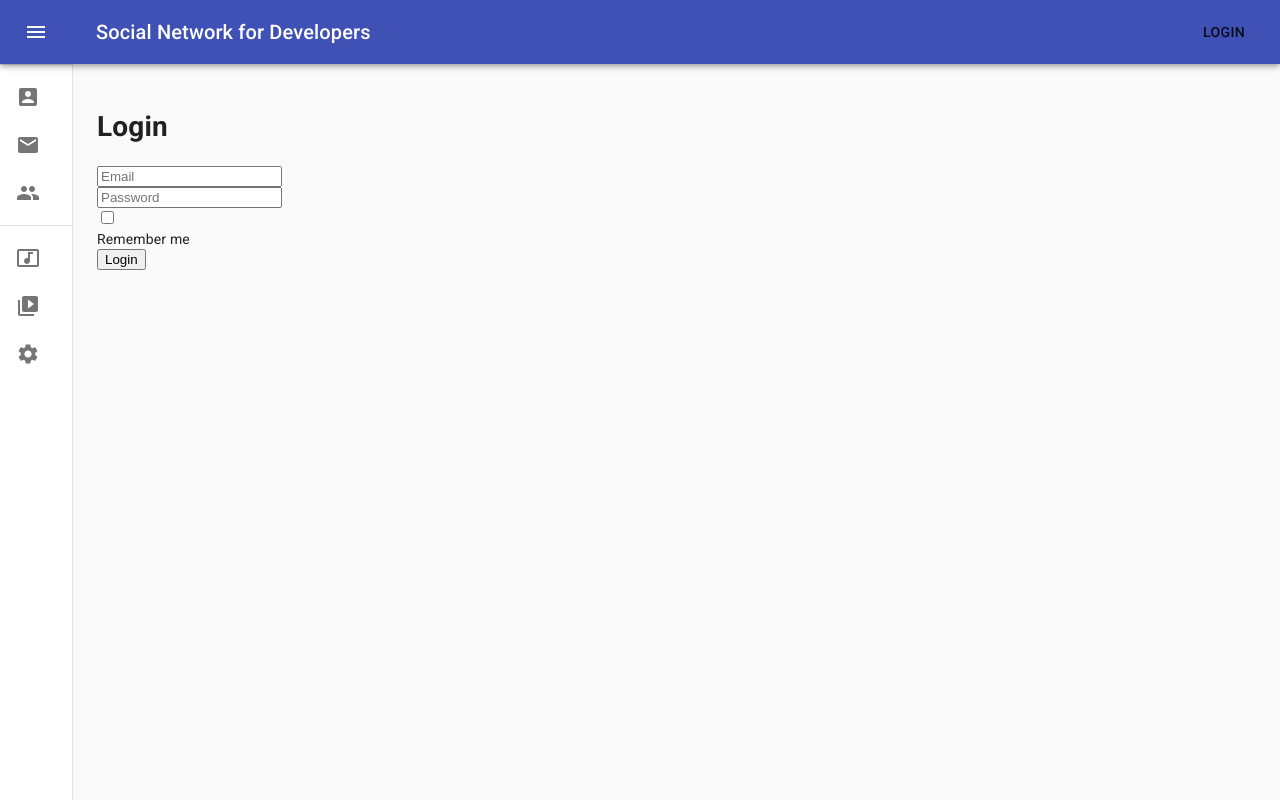
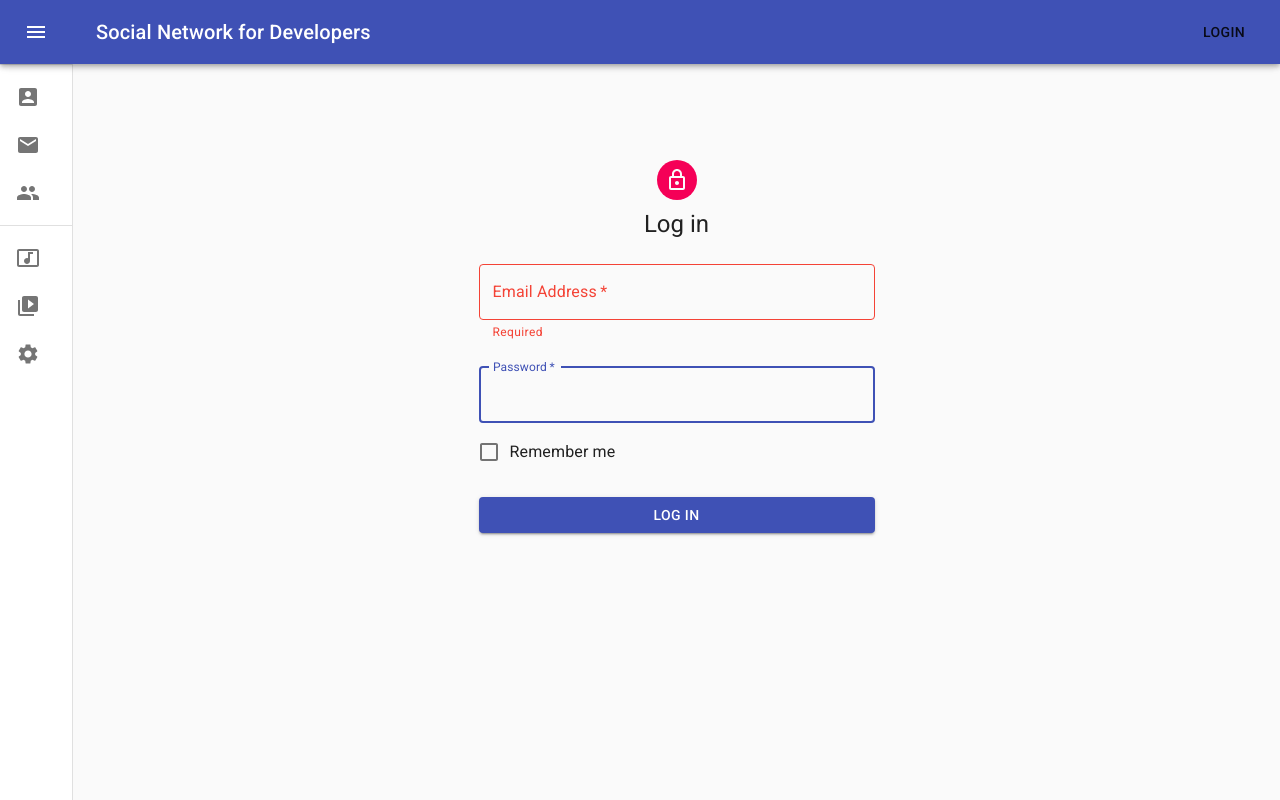
Before and after one commit to Alex-Mercy/Social-network, a React (Create React App) app: page /login in a window 1280 px wide. Built offline with nearby package versions, Linux system fonts and the light colour scheme.

Commit message:
loginForm

```diff
--- a/src/components/Header/HeaderMUI.jsx
+++ b/src/components/Header/HeaderMUI.jsx
@@ -8,6 +8,7 @@ import IconButton from '@material-ui/core/IconButton';
 import MenuIcon from '@material-ui/icons/Menu';
 import { Link } from 'react-router-dom';
 import clsx from 'clsx';
+
 
 const drawerWidth = 240;
 
@@ -67,7 +68,7 @@ const HeaderMUI = (props) => {
 
                     {props.isAuth ?
                         <div>{props.login} <div> <Button onClick={props.logout} >Logout</Button> </div></div>
-                        : <Link to="/login"><Button>Login</Button></Link>}
+                        : <Button component={Link} to="/login">Login</Button>}
 
                 </Toolbar>
             </AppBar>
--- a/src/components/Login/Login.jsx
+++ b/src/components/Login/Login.jsx
@@ -1,42 +1,121 @@
 import React from "react";
 import { connect } from "react-redux";
 import { Field, reduxForm } from "redux-form";
-import { Input } from "../common/FormsControls/FormsControls";
+import { Input, InputMui } from "../common/FormsControls/FormsControls";
 import { required } from "../validators/validator";
 import { login } from "../../redux/auth-Reducer";
 import { Navigate } from "react-router-dom";
-import styles from "../common/FormsControls/FormsControls.module.css";
+import { makeStyles } from "@material-ui/core";
+import Avatar from '@material-ui/core/Avatar';
+import Button from '@material-ui/core/Button';
+import CssBaseline from '@material-ui/core/CssBaseline';
+import FormControlLabel from '@material-ui/core/FormControlLabel';
+import Checkbox from '@material-ui/core/Checkbox';
+import LockOutlinedIcon from '@material-ui/icons/LockOutlined';
+import Typography from '@material-ui/core/Typography';
+import Container from '@material-ui/core/Container';
 
-const LoginForm = ({ handleSubmit, error, captchaUrl }) => {
+const validate = values => {
+    const errors = {}
+    const requiredFields = [ 'email', 'password' ]
+    requiredFields.forEach(field => {
+      if (!values[ field ]) {
+        errors[ field ] = 'Required'
+      }
+    })
+    if (values.email && !/^[A-Z0-9._%+-]+@[A-Z0-9.-]+\.[A-Z]{2,4}$/i.test(values.email)) {
+      errors.email = 'Invalid email address'
+    }
+    return errors
+  }
+
+  const useStyles = makeStyles((theme) => ({
+    paper: {
+      marginTop: theme.spacing(8),
+      display: 'flex',
+      flexDirection: 'column',
+      alignItems: 'center',
+    },
+    avatar: {
+      margin: theme.spacing(1),
+      backgroundColor: theme.palette.secondary.main,
+    },
+    form: {
+      width: '100%', // Fix IE 11 issue.
+      marginTop: theme.spacing(1),
+    },
+    submit: {
+      margin: theme.spacing(3, 0, 2),
+    },
+  }));
+
+//   const LoginForm = ({ handleSubmit, error, captchaUrl }) => {
+//     return (
+//         <form onSubmit={handleSubmit} >
+//             <div>
+//                 <Field placeholder="Email" name={"email"} component={Input} validate={[required]} />
+//             </div>
+//             <div>
+//                 <Field placeholder="Password" name="password" type="password"
+//                     component={Input} validate={[required]} />
+//             </div>
+//             <div>
+//                 <Field component={Input} name="rememberMe" type="checkbox" />Remember me
+//             </div>
+
+//             {captchaUrl && <div>
+//                 <img src={captchaUrl} />
+//                 <Field placeholder="Symbols from image" name="captcha"
+//                     component={Input} validate={[required]} />
+//             </div>}
+
+//             <div>
+//                 <button>Login</button>
+//             </div>
+//         </form>
+//     )
+// }
+
+const LoginForm = ({ handleSubmit, captchaUrl }) => {
+    const classes = useStyles();
     return (
-        <form onSubmit={handleSubmit} >
-            <div>
-                <Field placeholder="Email" name={"email"} component={Input} validate={[required]} />
-            </div>
-            <div>
-                <Field placeholder="Password" name="password" type="password"
-                    component={Input} validate={[required]} />
-            </div>
-            <div>
-                <Field component={Input} name="rememberMe" type="checkbox" />Remember me
-            </div>
-
+        <Container component="main" maxWidth="xs">
+          <CssBaseline />
+          <div className={classes.paper}>
+            <Avatar className={classes.avatar}>
+              <LockOutlinedIcon />
+            </Avatar>
+            <Typography component="h1" variant="h5">
+              Log in
+            </Typography>
+            <form className={classes.form} onSubmit={handleSubmit}>
+            <Field name="email" component={InputMui} label="Email Address" id="email" />
+            <Field name="password" component={InputMui} label="Password" id="password" type="password"/>
+              <FormControlLabel
+                control={<Checkbox value="remember" color="primary" />}
+                label="Remember me"
+              />
             {captchaUrl && <div>
                 <img src={captchaUrl} />
                 <Field placeholder="Symbols from image" name="captcha"
                     component={Input} validate={[required]} />
             </div>}
-            {error && <div className={styles.formSummaryError} >
-                {error}
-            </div>}
-            <div>
-                <button>Login</button>
-            </div>
-        </form>
-    )
+              <Button
+                type="submit"
+                fullWidth
+                variant="contained"
+                color="primary"
+                className={classes.submit}
+              >
+                Log In
+              </Button>
+            </form>
+          </div>
+        </Container>
+      );
 }
 
-const LoginReduxForm = reduxForm({ form: 'login' })(LoginForm)
+const LoginReduxForm = reduxForm({ form: 'login', validate })(LoginForm)
 
 const Login = (props) => {
     const onSubmit = (formData) => {
@@ -46,10 +125,8 @@ const Login = (props) => {
     if (props.isAuth) {
         return <Navigate to={"/profile"} />
     }
-    return <div>
-        <h1>Login</h1>
-        <LoginReduxForm onSubmit={onSubmit} captchaUrl={props.captchaUrl} />
-    </div>
+    return <LoginReduxForm onSubmit={onSubmit} captchaUrl={props.captchaUrl} />
+
 }
 
 const mapStatetoProps = (state) => ({
--- a/src/components/Users/Users.jsx
+++ b/src/components/Users/Users.jsx
@@ -7,9 +7,6 @@ import { Container, Grid } from "@material-ui/core";
 const Users = (props) => {
     return (
         <Container>
-            <Paginator currentPage={props.currentPage} onPageChanged={props.onPageChanged}
-                totalItmesCount={props.totalUsersCount} portionSize={props.portionUsersSize}
-                pageSize={props.pageSize} />
             <Grid container spacing={4}>
                 {props.users.map(u =>
                     <User user={u} followingInProgress={props.followingInProgress}
@@ -17,17 +14,9 @@ const Users = (props) => {
                 )}
 
             </Grid>
-
-
-
-
-            {/* <Container>
-
-
-
-
-                </Grid>
-            </Container> */}
+            <Paginator currentPage={props.currentPage} onPageChanged={props.onPageChanged}
+                totalItmesCount={props.totalUsersCount} portionSize={props.portionUsersSize}
+                pageSize={props.pageSize} />
         </Container>
 
 
--- a/src/components/Vidios/Vidios.jsx
+++ b/src/components/Vidios/Vidios.jsx
@@ -1,11 +1,101 @@
-import React from "react";
+import React from 'react';
+import Avatar from '@material-ui/core/Avatar';
+import Button from '@material-ui/core/Button';
+import CssBaseline from '@material-ui/core/CssBaseline';
+import TextField from '@material-ui/core/TextField';
+import FormControlLabel from '@material-ui/core/FormControlLabel';
+import Checkbox from '@material-ui/core/Checkbox';
+import LockOutlinedIcon from '@material-ui/icons/LockOutlined';
+import Typography from '@material-ui/core/Typography';
+import { makeStyles } from '@material-ui/core/styles';
+import Container from '@material-ui/core/Container';
 
-const Vidios = () => {
-    return (
-        <div>
-            Vidios
-        </div>
-    )
+
+const validate = values => {
+  const errors = {}
+  const requiredFields = [ 'firstName', 'lastName', 'email', 'favoriteColor', 'notes' ]
+  requiredFields.forEach(field => {
+    if (!values[ field ]) {
+      errors[ field ] = 'Required'
+    }
+  })
+  if (values.email && !/^[A-Z0-9._%+-]+@[A-Z0-9.-]+\.[A-Z]{2,4}$/i.test(values.email)) {
+    errors.email = 'Invalid email address'
+  }
+  return errors
 }
 
-export default Vidios;
+const useStyles = makeStyles((theme) => ({
+  paper: {
+    marginTop: theme.spacing(8),
+    display: 'flex',
+    flexDirection: 'column',
+    alignItems: 'center',
+  },
+  avatar: {
+    margin: theme.spacing(1),
+    backgroundColor: theme.palette.secondary.main,
+  },
+  form: {
+    width: '100%', // Fix IE 11 issue.
+    marginTop: theme.spacing(1),
+  },
+  submit: {
+    margin: theme.spacing(3, 0, 2),
+  },
+}));
+
+export default function SignIn() {
+  const classes = useStyles();
+
+  return (
+    <Container component="main" maxWidth="xs">
+      <CssBaseline />
+      <div className={classes.paper}>
+        <Avatar className={classes.avatar}>
+          <LockOutlinedIcon />
+        </Avatar>
+        <Typography component="h1" variant="h5">
+          Log in
+        </Typography>
+        <form className={classes.form} noValidate>
+          <TextField
+            variant="outlined"
+            margin="normal"
+            required
+            fullWidth
+            id="email"
+            label="Email Address"
+            name="email"
+            autoComplete="email"
+            autoFocus
+          />
+          <TextField
+            variant="outlined"
+            margin="normal"
+            required
+            fullWidth
+            name="password"
+            label="Password"
+            type="password"
+            id="password"
+            autoComplete="current-password"
+          />
+          <FormControlLabel
+            control={<Checkbox value="remember" color="primary" />}
+            label="Remember me"
+          />
+          <Button
+            type="submit"
+            fullWidth
+            variant="contained"
+            color="primary"
+            className={classes.submit}
+          >
+            Log In
+          </Button>
+        </form>
+      </div>
+    </Container>
+  );
+}
--- a/src/components/common/FormsControls/FormsControls.jsx
+++ b/src/components/common/FormsControls/FormsControls.jsx
@@ -1,3 +1,4 @@
+import { TextField } from "@material-ui/core";
 import React from "react";
 import styles from "./FormsControls.module.css";
 
@@ -22,3 +23,24 @@ export const Textarea = (props) => {
 export const Input = (props) => {
     return <FormControl {...props} Formtype="input"></FormControl>
 }
+
+export const InputMui = ({ input, meta, Formtype, id, name, label, type, ...props }) => {
+    const isError = meta.touched && meta.error;
+    return (
+        <TextField
+            variant="outlined"
+            margin="normal"
+            required
+            type={type}
+            error={isError}
+            helperText={isError}
+            fullWidth
+            id={id}
+            label={label}
+            name={name}
+            autoFocus
+            {...input}
+            {...props}
+          />
+    )
+}
--- a/src/redux/usersReducer.js
+++ b/src/redux/usersReducer.js
@@ -11,7 +11,7 @@ const TOGGLE_IS_FOLLOWING_PROGRESS = 'TOGGLE_IS_FOLLOWING_PROGRESS';
 
 let initialState = {
     users: [],
-    pageSize: 10,
+    pageSize: 12,
     totalUsersCount: 0,
     portionUsersSize: 10,
     currentPage: 1,
```
